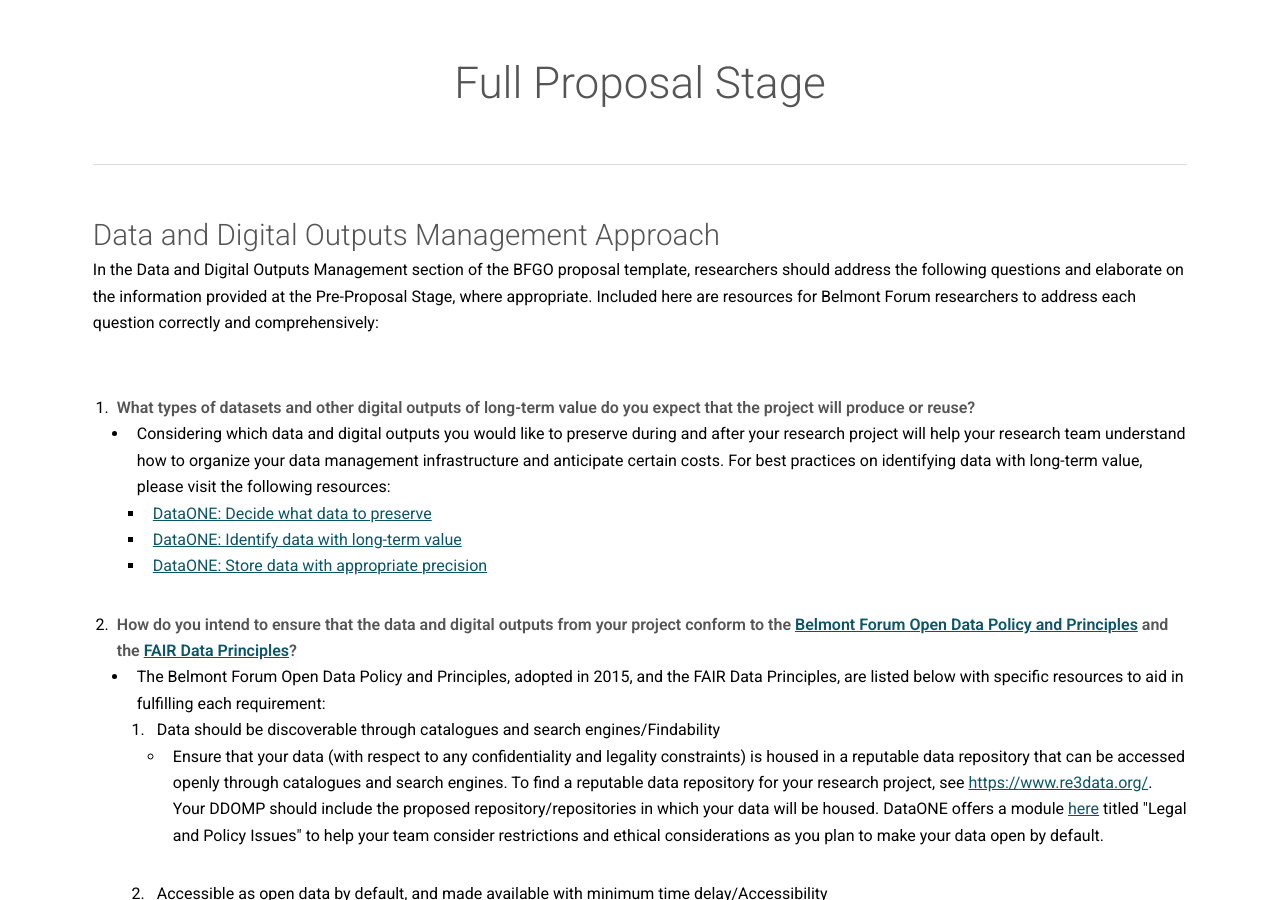
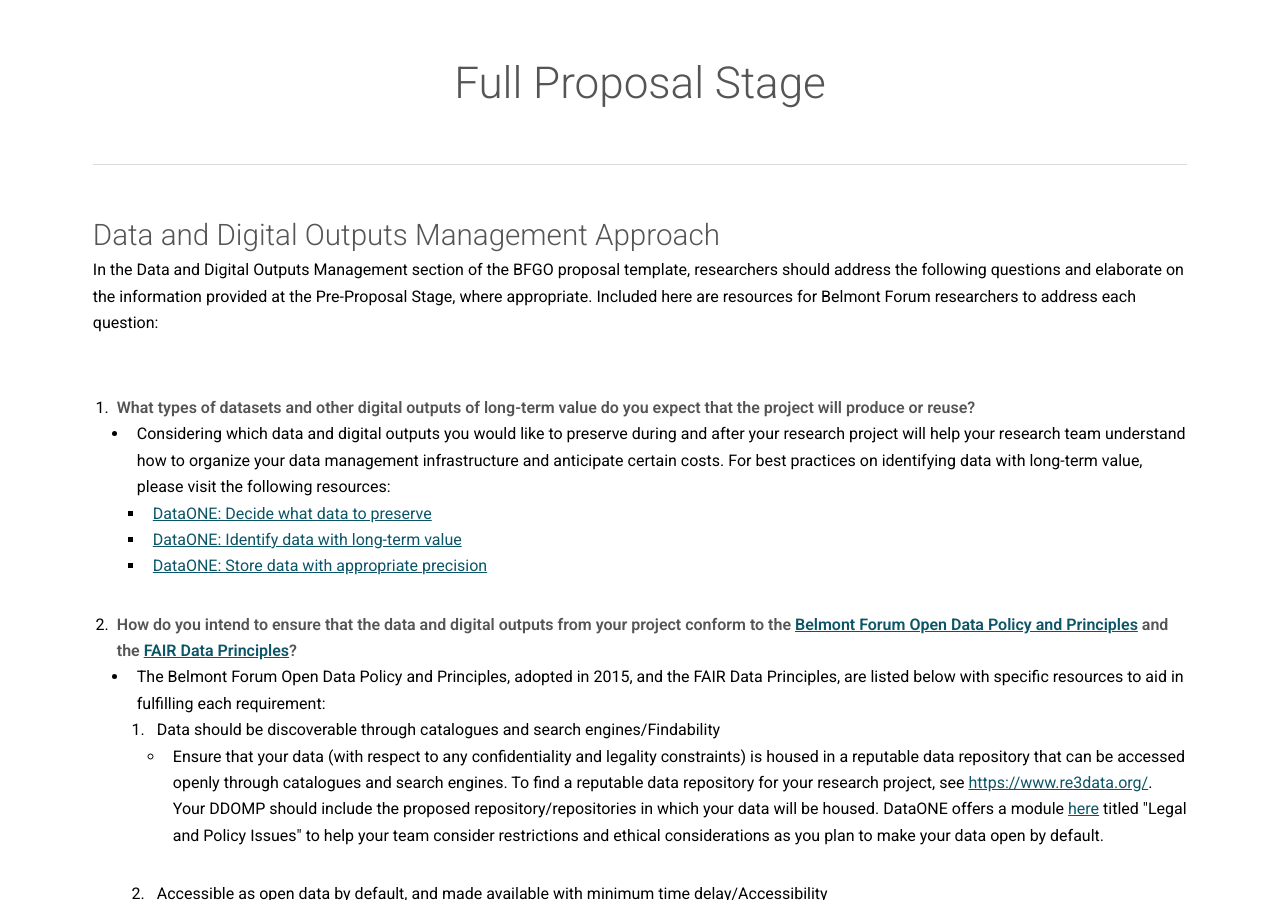
Before and after one commit to bfe-inf/toolkit, a Jekyll site: the page built from ddomp-fullproposal.html, in a window 1280 px wide and 900 px high, scrolled down 342 px. Built offline with Jekyll 4.4.1, drawn with Linux system fonts in a browser that asks for light colours.

Commit message:
Update ddomp-fullproposal.html

```diff
--- a/ddomp-fullproposal.html
+++ b/ddomp-fullproposal.html
@@ -62,7 +62,7 @@
 				<hr class="major" />
 
 					<h2>Data and Digital Outputs Management Approach</h2>
-					<p>In the Data and Digital Outputs Management section of the BFGO proposal template, researchers should address the following questions and elaborate on the information provided at the Pre-Proposal Stage, where appropriate. Included here are resources for Belmont Forum researchers to address each question correctly and comprehensively:</p><br/>
+					<p>In the Data and Digital Outputs Management section of the BFGO proposal template, researchers should address the following questions and elaborate on the information provided at the Pre-Proposal Stage, where appropriate. Included here are resources for Belmont Forum researchers to address each question:</p><br/>
 					<ol>
 						<li><strong>What types of datasets and other digital outputs of long-term value do you expect that the project will produce or reuse?</strong></li>
 							<ul>
```
